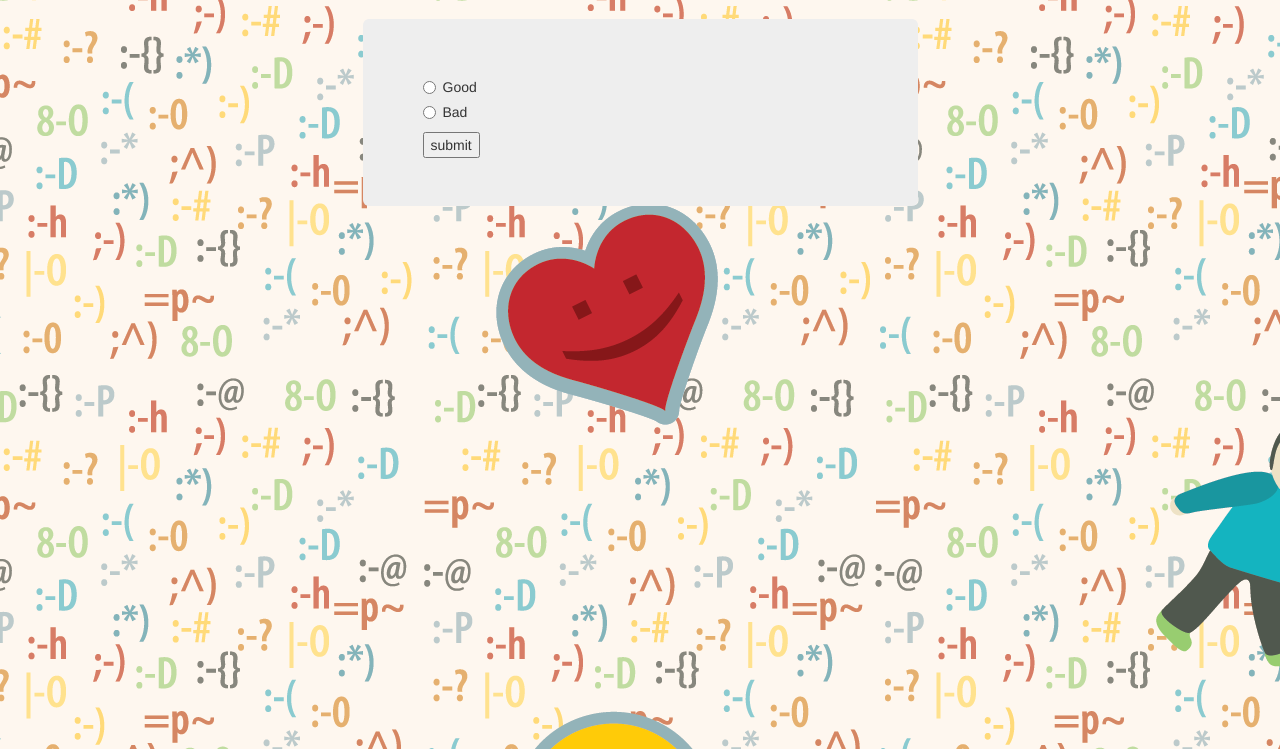
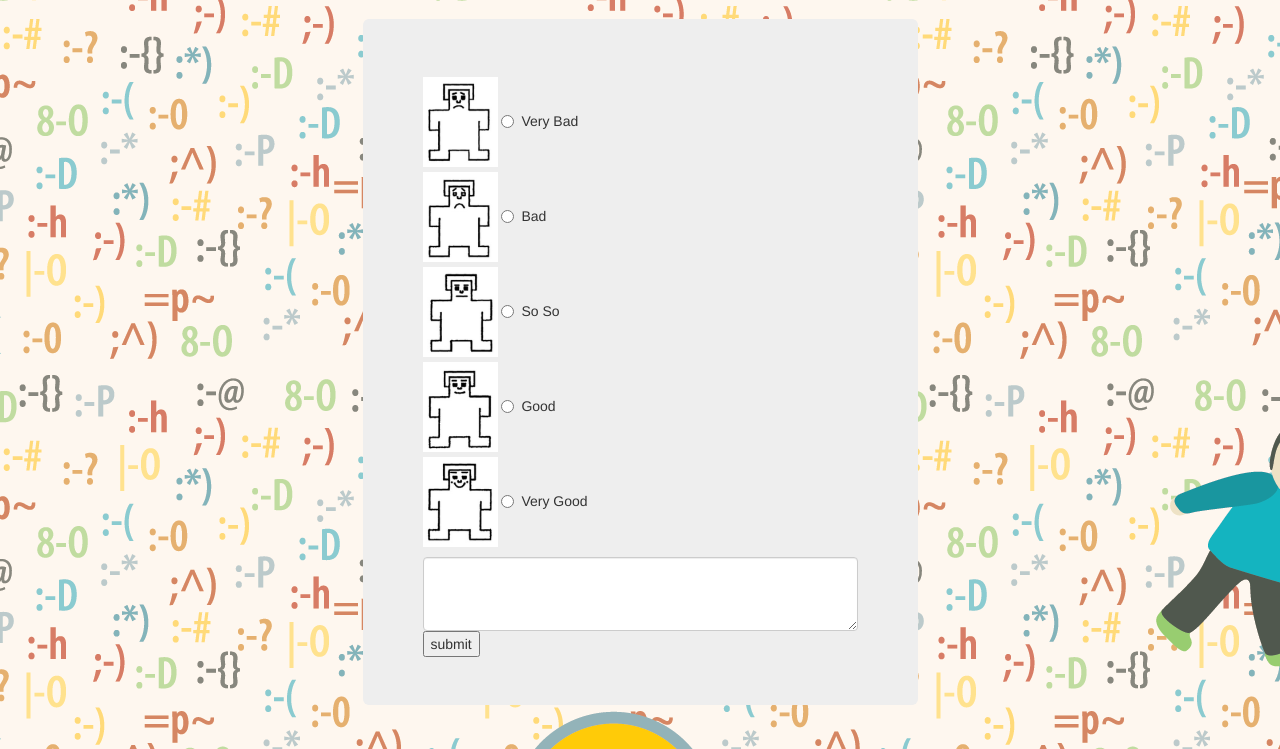
Before and after one commit to pinetree408/emotiondiary, a Flask app: page /calendar/create in a window 1280 px wide. Shown: the part 51-800 px from the top of the page. Run offline with Flask 2, Linux system fonts and the light colour scheme; some libraries are stand-ins or nearby versions.

Commit message:
Add emotion column at db & logic to cover emtion column & Update calendar-javascript

```diff
--- a/app.py
+++ b/app.py
@@ -26,6 +26,7 @@ db = SQLAlchemy(app)
 
 class Calendar(db.Model):
     id = db.Column(db.Integer, primary_key=True)
+    emotion = db.Column(db.Integer)
     content = db.Column(db.Text)
     pub_date = db.Column(db.DateTime)
 
@@ -35,7 +36,8 @@ class Calendar(db.Model):
         data = {
             'id': self.id,
             'created_at': self.pub_date.strftime('%Y-%m-%d'),
-            'text': self.content
+            'text': self.content,
+            'emotion': self.emotion
         }
         return json.dumps(data)
 
@@ -79,8 +81,9 @@ def calendar_create():
     user = session.get('user')
     if request.method == 'POST':
         emotion = request.form['optionsRadios']
+        message = request.form['message']
         today = datetime.combine(date.today(), time(0,0,0))
-        calendar = Calendar(content=str(emotion), pub_date=today, user_id=user['id'])
+        calendar = Calendar(content=str(message), emotion=int(emotion), pub_date=today, user_id=user['id'])
         db.session.add(calendar)
         db.session.commit()
         return redirect(url_for('calendar'))
--- a/templates/calendar/create.html
+++ b/templates/calendar/create.html
@@ -2,17 +2,45 @@
 
 {% block body %}
   <form action="/calendar/create" method="post">
+    <div id="emtion">
       <div class="radio">
+        <img src="{{ url_for('static', filename='img/emotion-1.png')}}">
         <label>
-        <input type="radio" name="optionsRadios" id="optionsRadios1" value="option1">
+          <input type="radio" name="optionsRadios" id="optionsRadios1" value="1">
+          Very Bad
+        </label>
+      </div>
+      <div class="radio">
+        <img src="{{ url_for('static', filename='img/emotion-2.png')}}">
+        <label>
+          <input type="radio" name="optionsRadios" id="optionsRadios2" value="2">
+          Bad
+        </label>
+      </div>
+      <div class="radio">
+        <img src="{{ url_for('static', filename='img/emotion0.png')}}">
+        <label>
+          <input type="radio" name="optionsRadios" id="optionsRadios3" value="3">
+          So So
+        </label>
+      </div>
+      <div class="radio">
+        <img src="{{ url_for('static', filename='img/emotion1.png')}}">
+        <label>
+          <input type="radio" name="optionsRadios" id="optionsRadios4" value="4">
           Good
         </label>
       </div>
       <div class="radio">
+        <img src="{{ url_for('static', filename='img/emotion2.png')}}">
         <label>
-        <input type="radio" name="optionsRadios" id="optionsRadios2" value="option2">
-        Bad
+          <input type="radio" name="optionsRadios" id="optionsRadios5" value="option5">
+          Very Good
         </label>
+      </div>
+    </div>
+    <div id="message">
+      <textarea class="form-control" name="message" rows="3"></textarea>
     </div>
     <button type="submit">submit</button>
   </form>
```
Also changed, not shown: static/img/emotion-1.png (added), static/img/emotion-2.png (added), static/img/emotion0.png (added), static/img/emotion1.png (added), static/img/emotion2.png (added). Lines whose indentation alone changed are shown as unchanged.
